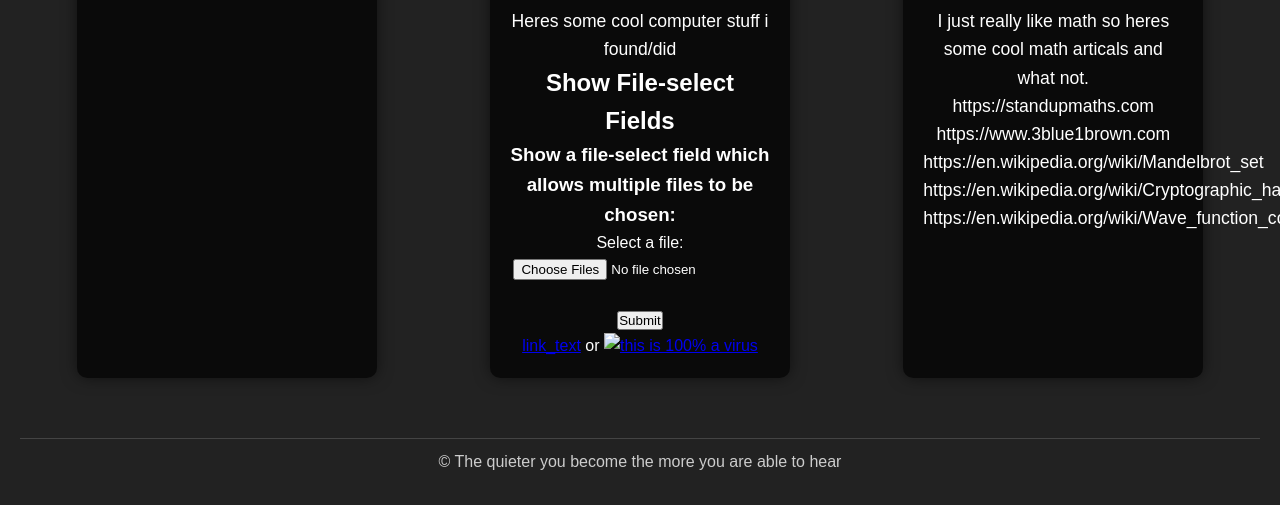
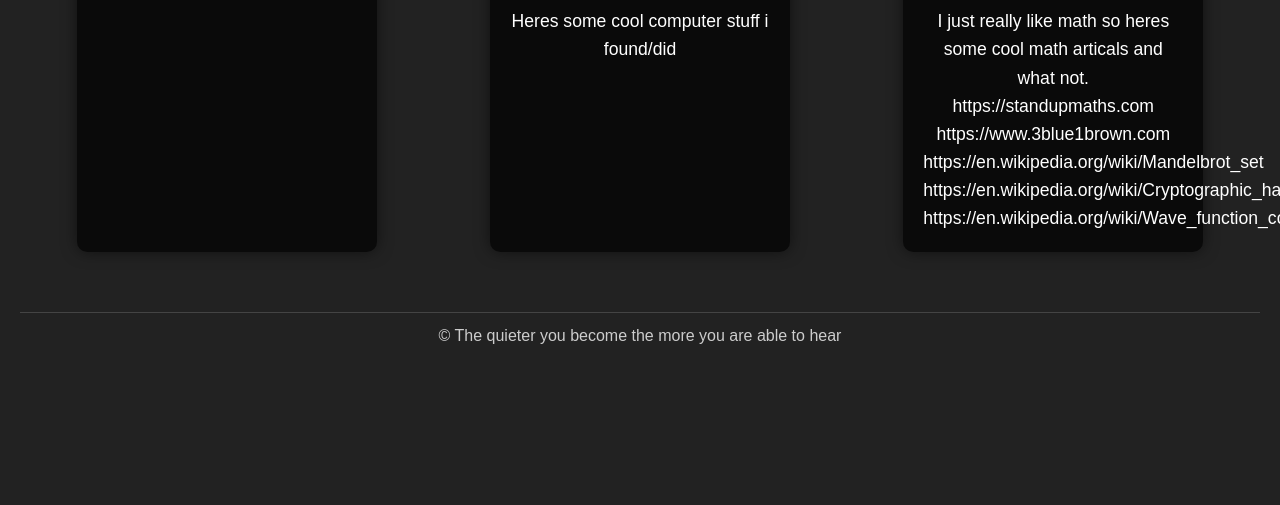
Before and after one commit to WhatAmIDoingHere24/AllOmnipotent.com, a plain HTML site: page index.html in a window 1280 px wide. Shown: the part 445-950 px from the top of the page. After the commit the page ends 824 px from the top, so only its background shows below. Drawn offline with Linux system fonts and the light colour scheme.

Commit message:
Update index.html

```diff
--- a/index.html
+++ b/index.html
@@ -112,33 +112,7 @@
         <section id="computers">
             <h2>Computers</h2>
             <p>Heres some cool computer stuff i found/did</p>
-               <h1>Show File-select Fields</h1>
 
-        <h3>
-            Show a file-select field which allows
-            multiple files to be chosen:
-        </h3>
-        <form
-            action="/action_page.php"
-            enctype="multipart/form-data"
-        >
-            <label for="myfile"
-                >Select a file:</label
-            >
-            <input
-                type="file"
-                id="myfile"
-                name="myfile"
-                multiple="multiple"
-            />
-            <br /><br />
-            <input type="submit" />
-        </form>
-            <a href="image_location.zip" download>link_text</a>
-or
-<a href="C:\Users\Owner\AppData\Roaming\.minecraft\shaderpacks\screenshots\2023-05-13_05.55.20.png" download>
- <img src="C:\Users\Owner\AppData\Roaming\.minecraft\shaderpacks\screenshots\2023-05-13_05.55.20.png" alt="this is 100% a virus">
-</a>
         </section>
         <section id="math">
             <h2>Math</h2>
```
